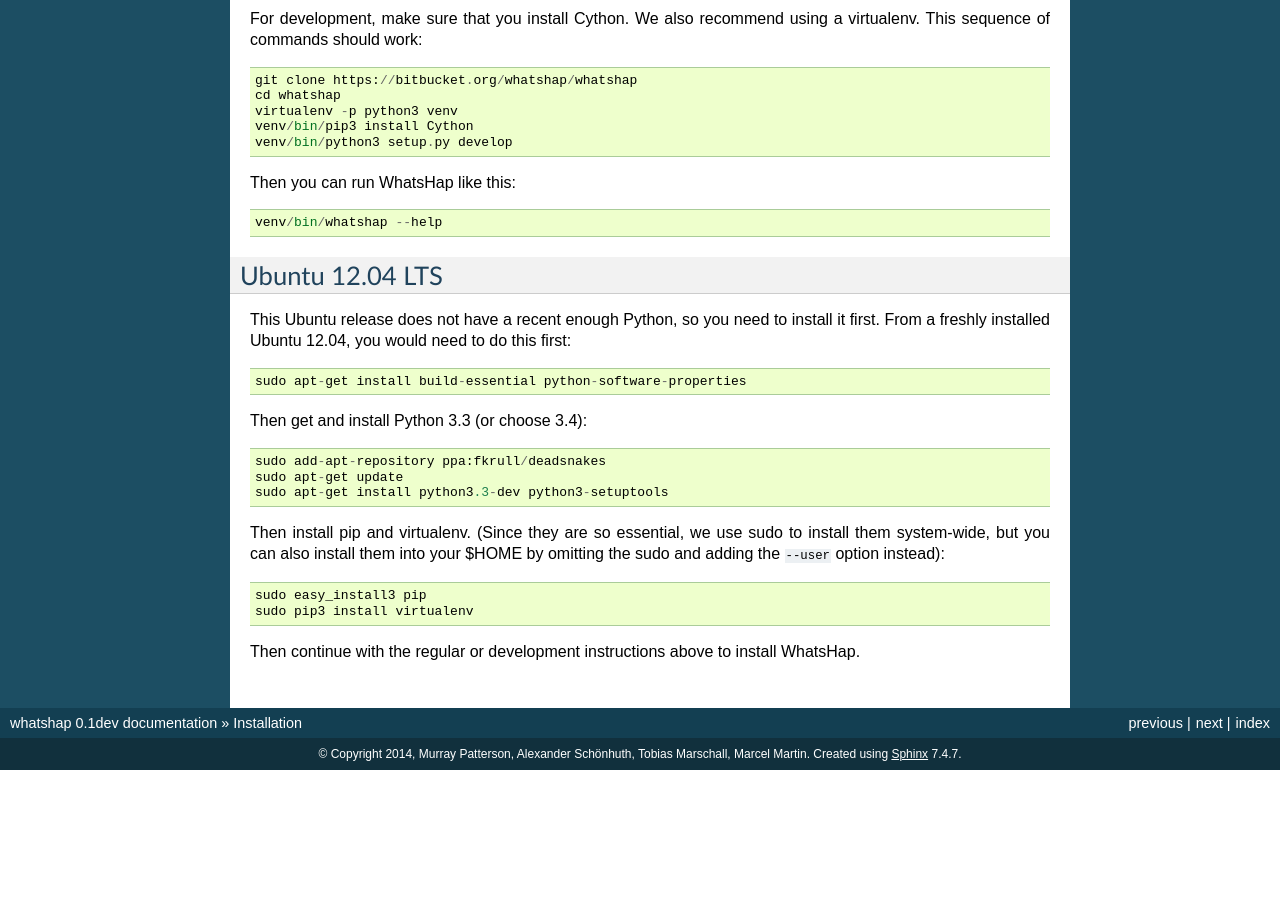
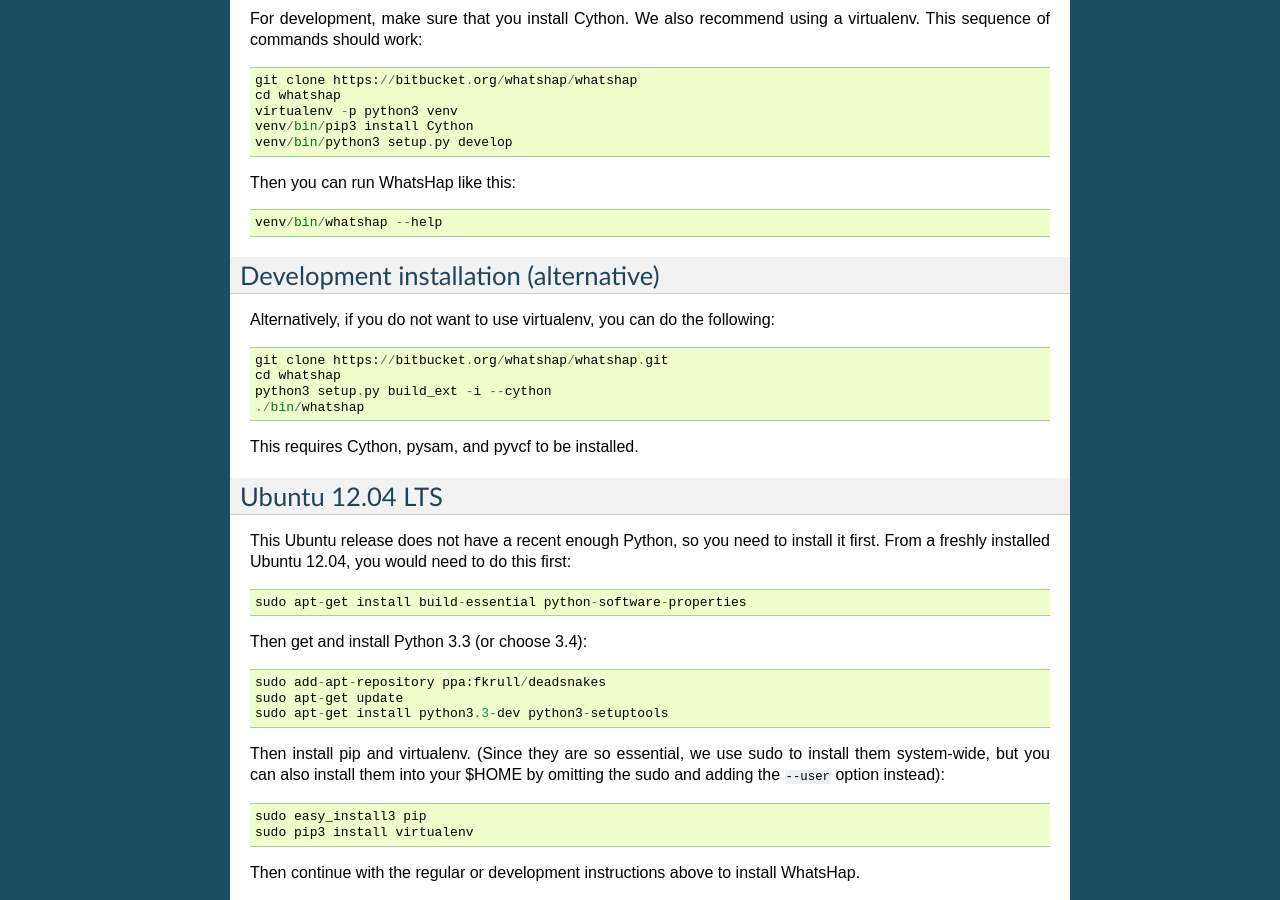
Before and after one commit to whatshap/whatshap, a Sphinx documentation site: the page built from doc/installation.rst, in a window 1280 px wide and 900 px high, scrolled down 938 px. Built offline with Sphinx 7.4.7, drawn with Linux system fonts in a browser that asks for light colours; before the commit the page ends 1708 px from its top, so only the background shows below that; some of the changed text lies outside the part shown.

Commit message:
Alternative development installation

```diff
--- a/doc/installation.rst
+++ b/doc/installation.rst
@@ -64,6 +64,16 @@
 
 	venv/bin/whatshap --help
 
+Development installation (alternative)
+--------------------------------------
+Alternatively, if you do not want to use virtualenv, you can do the following::
+
+	git clone https://bitbucket.org/whatshap/whatshap.git
+	cd whatshap
+	python3 setup.py build_ext -i --cython
+	./bin/whatshap
+
+This requires Cython, pysam, and pyvcf to be installed.
 
 Ubuntu 12.04 LTS
 ----------------
```
